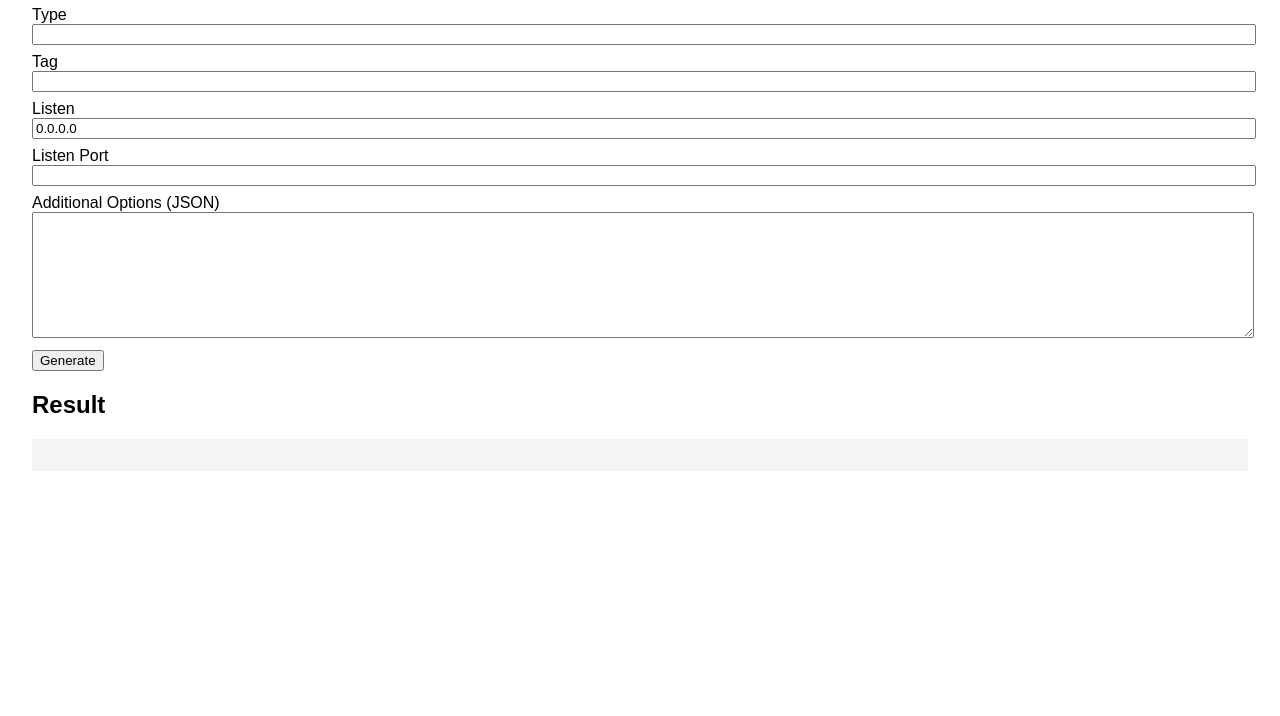
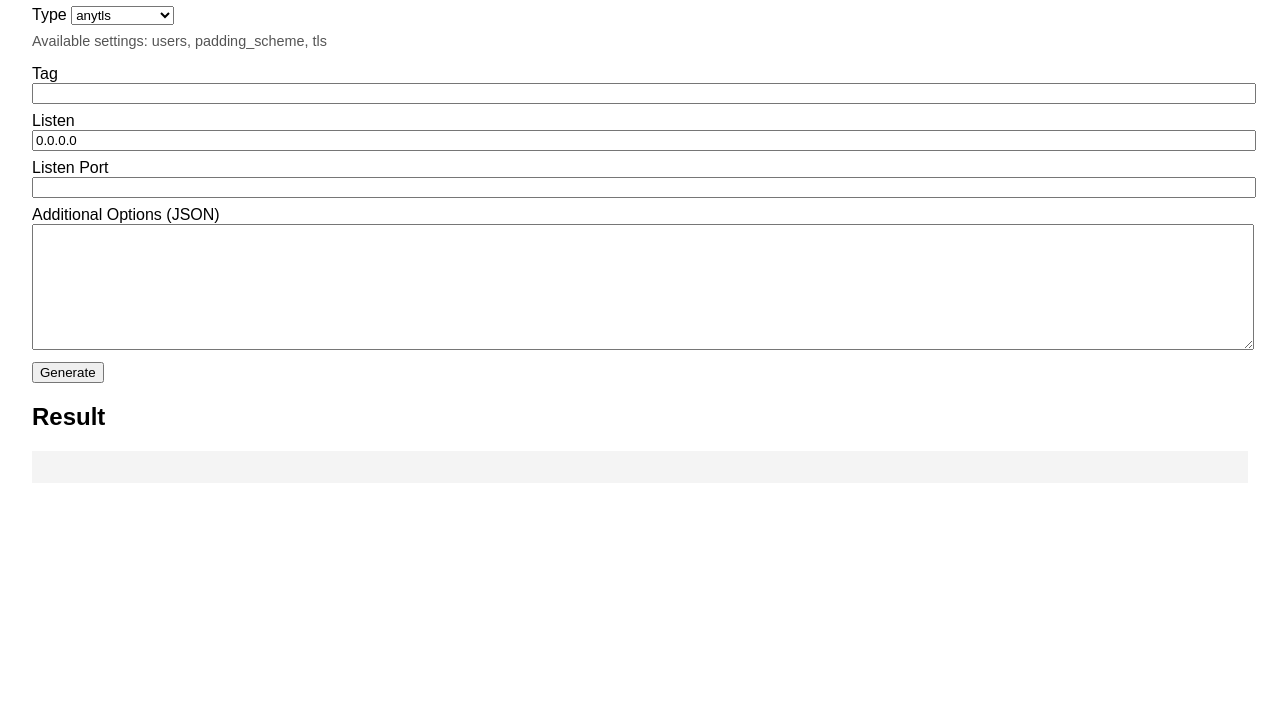
Before and after one commit to iyf577ge6/sing-box, a plain HTML site: page inbound-builder/index.html in a window 1280 px wide. Shown: the part 84-800 px from the top of the page. Drawn offline with Linux system fonts and the light colour scheme.

Commit message:
Add inbound type dropdown with settings info

```diff
--- a/inbound-builder/index.html
+++ b/inbound-builder/index.html
@@ -16,8 +16,9 @@
   <form id="inbound-form">
     <label>
       Type
-      <input id="type" required />
+      <select id="type" required></select>
     </label>
+    <div id="type-settings" style="margin-bottom:1rem;font-size:0.9rem;color:#555;"></div>
     <label>
       Tag
       <input id="tag" required />
@@ -40,6 +41,45 @@
   <pre id="result"></pre>
   <button id="copy-btn" style="display:none;">Copy JSON</button>
   <script>
+  const inboundSettings = {
+    anytls: ['users', 'padding_scheme', 'tls'],
+    direct: ['network', 'override_address', 'override_port'],
+    http: ['tls', 'users', 'set_system_proxy'],
+    hysteria: ['up', 'down', 'up_mbps', 'down_mbps', 'obfs', 'users', 'recv_window_conn', 'recv_window_client', 'max_conn_client', 'disable_mtu_discovery', 'tls'],
+    hysteria2: ['up_mbps', 'down_mbps', 'obfs', 'users', 'ignore_client_bandwidth', 'tls', 'masquerade', 'brutal_debug'],
+    mixed: ['users', 'set_system_proxy'],
+    naive: ['network', 'users', 'tls'],
+    redirect: [],
+    shadowsocks: ['network', 'method', 'password', 'multiplex'],
+    shadowtls: ['version', 'password', 'users', 'handshake', 'handshake_for_server_name', 'strict_mode', 'wildcard_sni'],
+    socks: ['users'],
+    tproxy: ['network'],
+    trojan: ['users', 'tls', 'fallback', 'fallback_for_alpn', 'multiplex', 'transport'],
+    tuic: ['users', 'congestion_control', 'auth_timeout', 'zero_rtt_handshake', 'heartbeat', 'tls'],
+    tun: ['interface_name', 'address', 'inet4_address', 'inet6_address', 'mtu', 'gso', 'auto_route', 'iproute2_table_index', 'iproute2_rule_index', 'auto_redirect', 'auto_redirect_input_mark', 'auto_redirect_output_mark', 'loopback_address', 'strict_route', 'route_address', 'inet4_route_address', 'inet6_route_address', 'route_exclude_address', 'inet4_route_exclude_address', 'inet6_route_exclude_address', 'route_address_set', 'route_exclude_address_set', 'endpoint_independent_nat', 'udp_timeout', 'stack', 'include_interface', 'exclude_interface', 'include_uid', 'include_uid_range', 'exclude_uid', 'exclude_uid_range', 'include_android_user', 'include_package', 'exclude_package', 'platform'],
+    vless: ['users', 'tls', 'multiplex', 'transport'],
+    vmess: ['users', 'tls', 'multiplex', 'transport']
+  };
+
+  const typeSelect = document.getElementById('type');
+  Object.keys(inboundSettings).forEach(t => {
+    const opt = document.createElement('option');
+    opt.value = t;
+    opt.textContent = t;
+    typeSelect.appendChild(opt);
+  });
+
+  const settingsDiv = document.getElementById('type-settings');
+  function updateSettingsInfo() {
+    const selected = typeSelect.value;
+    const settings = inboundSettings[selected] || [];
+    settingsDiv.textContent = settings.length
+      ? 'Available settings: ' + settings.join(', ')
+      : 'No additional settings.';
+  }
+  typeSelect.addEventListener('change', updateSettingsInfo);
+  updateSettingsInfo();
+
   document.getElementById('inbound-form').addEventListener('submit', function(e) {
     e.preventDefault();
     const type = document.getElementById('type').value.trim();
```
